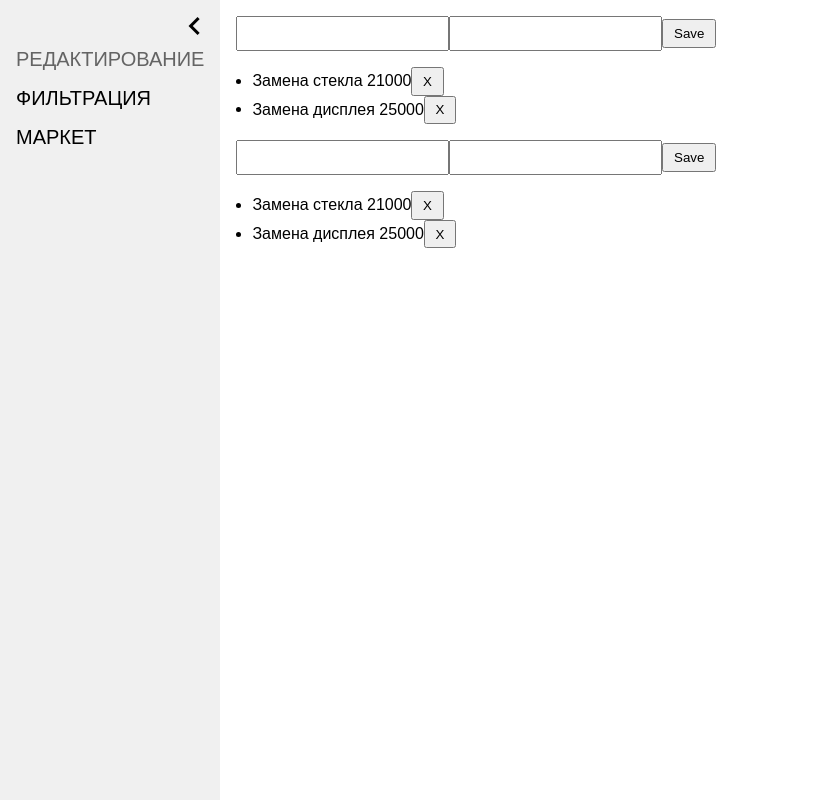
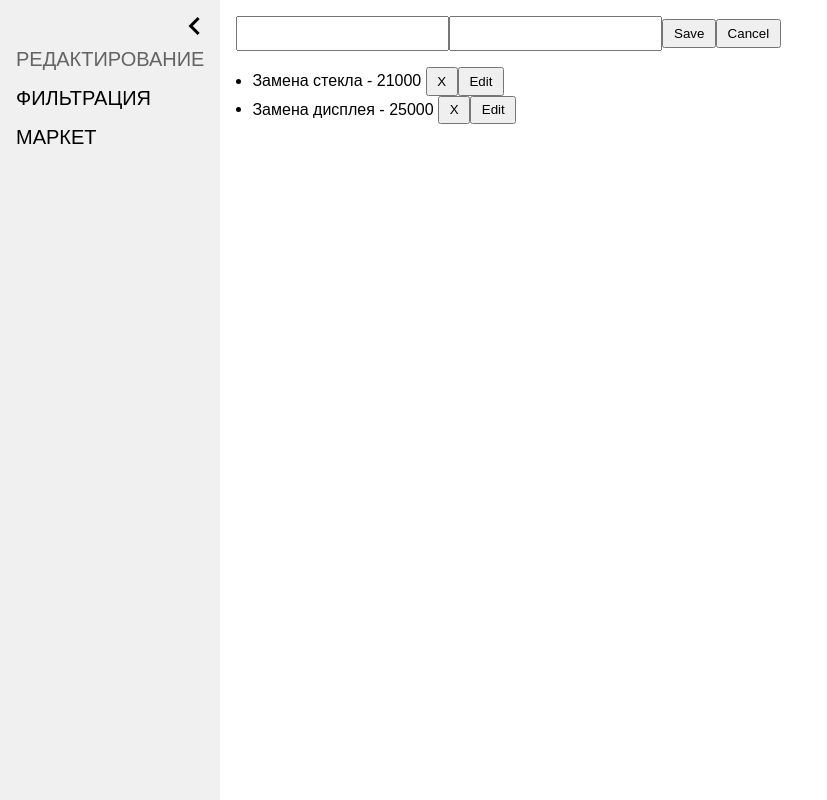
Before and after one commit to NazarovAn/ra-hw-10, a React (Create React App) app: page /first in a window 1280 px wide. Shown: the whole page, without its empty margins (0-827 px from the left). Built offline with nearby package versions, Linux system fonts and the light colour scheme.

Commit message:
First task functional components done

```diff
--- a/src/components/HW-10.1/Services.js
+++ b/src/components/HW-10.1/Services.js
@@ -2,8 +2,8 @@ import React from 'react';
 import './Services.css';
 import ServiceAdd from './components/ServiceAdd';
 import ServiceList from './components/ServiceList';
-import ServiceAddClassBased from './components/ServiceAddClassBased';
-import ServiceListClassBased from './components/ServiceListClassBased';
+// import ServiceAddClassBased from './components/ServiceAddClassBased';
+// import ServiceListClassBased from './components/ServiceListClassBased';
 import store from './store/store';
 import { Provider } from 'react-redux';
 
@@ -13,8 +13,8 @@ export default function Services() {
       <div className="pd_1">
         <ServiceAdd />
         <ServiceList />
-        <ServiceAddClassBased />
-        <ServiceListClassBased />
+        {/* <ServiceAddClassBased />
+        <ServiceListClassBased /> */}
       </div>
     </Provider>
   )
--- a/src/components/HW-10.1/actions/actionCreators.js
+++ b/src/components/HW-10.1/actions/actionCreators.js
@@ -1,17 +1,33 @@
 import {
   ADD_SERVICE,
+  CHANGE_SERVICE_FIELD,
+  CLEAR_SERVICE_FIELD,
   REMOVE_SERVICE,
-  CHANGE_SERVICE_FIELD,
+  GET_EDITED_SERVICE_ID,
+  CLEAR_EDITED_SERVICE_ID,
+  SAVE_EDITED_SERVICE,
 } from './actionTypes';
 
-export function addService(name, price) {
-  return { type: ADD_SERVICE, payload: { name, price } };
+export function addService(service) {
+  return { type: ADD_SERVICE, payload: service };
 }
-
 export function removeService(id) {
-  return { type: REMOVE_SERVICE, payload: { id } };
+  return { type: REMOVE_SERVICE, payload: id };
 }
 
 export function changeServiceField(name, value) {
   return { type: CHANGE_SERVICE_FIELD, payload: { name, value } };
 }
+export function clearServiceField() {
+  return { type: CLEAR_SERVICE_FIELD }
+}
+
+export function getEditedServiceId(id) {
+  return { type: GET_EDITED_SERVICE_ID, payload: id };
+}
+export function clearEditedServiceId() {
+  return { type: CLEAR_EDITED_SERVICE_ID };
+}
+export function saveEditedService(service) {
+  return { type: SAVE_EDITED_SERVICE, payload: service };
+}
--- a/src/components/HW-10.1/actions/actionTypes.js
+++ b/src/components/HW-10.1/actions/actionTypes.js
@@ -1,3 +1,9 @@
-export const ADD_SERVICE = "ADD_SERVICE";
-export const REMOVE_SERVICE = "REMOVE_SERVICE";
-export const CHANGE_SERVICE_FIELD = "CHANGE_SERVICE_FIELD";
+export const ADD_SERVICE = 'ADD_SERVICE';
+export const REMOVE_SERVICE = 'REMOVE_SERVICE';
+
+export const GET_EDITED_SERVICE_ID = 'GET_EDITED_SERVICE_ID';
+export const CLEAR_EDITED_SERVICE_ID = 'CLEAR_EDITED_SERVICE_ID';
+export const SAVE_EDITED_SERVICE = 'SAVE_EDITED_SERVICE';
+
+export const CHANGE_SERVICE_FIELD = 'CHANGE_SERVICE_FIELD';
+export const CLEAR_SERVICE_FIELD = 'CLEAR_SERVICE_FIELD';
--- a/src/components/HW-10.1/components/ServiceAdd.js
+++ b/src/components/HW-10.1/components/ServiceAdd.js
@@ -1,43 +1,45 @@
 import React from 'react';
-import { useSelector, useDispatch } from 'react-redux';
-import { changeServiceField, addService } from '../actions/actionCreators';
-
-const selectServiceAdd = ({ serviceAdd }) => serviceAdd; // const selectServiceAdd = (state) => state.serviceAdd;
+import { useDispatch, useSelector } from 'react-redux';
+import { addService, changeServiceField, saveEditedService, clearServiceField, clearEditedServiceId } from '../actions/actionCreators';
 
 export default function ServiceAdd() {
-  const item = useSelector(selectServiceAdd);
   const dispatch = useDispatch();
-
-  // const handleChange = React.useCallback(
-  //   (event) => {
-  //     const { name, value } = event.target;
-  //     dispatch(changeServiceField(name, value));
-  //   },
-  //   [dispatch]
-  // )
-  // const handleSubmit =  React.useCallback(
-  //   (event) => {
-  //     event.preventDefault();
-  //     dispatch(addService(item.name, item.price));
-  //   },
-  //   [item, dispatch]
-  // )
+  const item = useSelector(state => state.serviceAdd);
+  const editedServiceId = useSelector(state => state.serviceEdit);
 
   const handleChange = (event) => {
-    const { name, value } = event.target;
-    dispatch(changeServiceField(name, value));
+    dispatch(changeServiceField(event.target.name, event.target.value ));
   }
+
   const handleSubmit = (event) => {
     event.preventDefault();
-    dispatch(addService(item.name, item.price));
+    if(editedServiceId) {
+      const editedService = {
+        id: editedServiceId,
+        name: item.name,
+        price: item.price,
+      }
+
+      dispatch(saveEditedService(editedService));
+      dispatch(clearEditedServiceId());
+    } else {
+      dispatch(addService({ name: item.name, price: item.price }));
+    }
+    dispatch(clearServiceField());
   }
 
+  const handleCancel = (event) => {
+    event.preventDefault();
+    dispatch(clearServiceField());
+    dispatch(clearEditedServiceId());
+  }
 
   return (
     <form onSubmit={ handleSubmit }>
-      <input className="services_input" name='name' onChange={ handleChange } value={ item.name } />
-      <input className="services_input" name='price' onChange={ handleChange } value={ item.price } />
-      <button className="services_button" type='submit'>Save</button>
+      <input className="services_input" onChange={ handleChange } name="name" value={ item.name } />
+      <input className="services_input" onChange={ handleChange } name="price" value={ item.price } />
+      <button className="services_button">Save</button>
+      <button className="services_button" onClick={ handleCancel }>Cancel</button>
     </form>
   )
 }
--- a/src/components/HW-10.1/components/ServiceList.js
+++ b/src/components/HW-10.1/components/ServiceList.js
@@ -1,25 +1,36 @@
 import React from 'react';
 import { useSelector, useDispatch } from 'react-redux';
-import { removeService } from '../actions/actionCreators';
+import { removeService, getEditedServiceId, changeServiceField, clearServiceField, clearEditedServiceId } from '../actions/actionCreators';
 
 export default function ServiceList() {
-  const items = useSelector(({ seviceList }) => seviceList);
+  const list = useSelector(state => state.serviceList);
+  const editedServiceId = useSelector(state => state.serviceEdit);
   const dispatch = useDispatch();
 
-  const handleRemove = id => {
+  const handleRemove = (id) => {
+    if (editedServiceId === id) {
+      dispatch(clearServiceField());
+      dispatch(clearEditedServiceId());
+    }
     dispatch(removeService(id));
-  };
+  }
+
+  const handleEdit = (service) => {
+    dispatch(getEditedServiceId(service.id));
+    dispatch(changeServiceField('name', service.name));
+    dispatch(changeServiceField('price', service.price));
+  }
 
   return (
-    <ul className="pd_1" >
-      {items.map(({ id, name, price }) => {
+    <ul className="pd_1">
+      { list.map((service) => {
         return (
-          <li key={ id }>
-            { `${ name } ${ price }` }
-            <button className="services_button" onClick={ () => handleRemove(id) }>X</button>
-          </li>
-        )
-      })}
+          <li key={ service.id }>
+            <span>{ service.name } - { service.price }</span>&nbsp;
+            <button className="services_button" onClick={ () => handleRemove(service.id) }>X</button>
+            <button className="services_button" onClick={ () => handleEdit(service) }>Edit</button>
+          </li>)
+      }) }
     </ul>
   )
 }
--- a/src/components/HW-10.1/reducers/serviceAdd.js
+++ b/src/components/HW-10.1/reducers/serviceAdd.js
@@ -1,18 +1,22 @@
-import { ADD_SERVICE, CHANGE_SERVICE_FIELD } from '../actions/actionTypes';
+import { CHANGE_SERVICE_FIELD, CLEAR_SERVICE_FIELD } from '../actions/actionTypes';
 
 const initialState = {
-  name: '',
-  price: '',
+    name: '',
+    price: '',
 }
 
-export default function serviceAddReducer(state = initialState, action) {
+const serviceAddReducer = (state = initialState, action) => {
   switch (action.type) {
     case CHANGE_SERVICE_FIELD:
       const { name, value } = action.payload;
       return { ...state, [name]: value };
-    case ADD_SERVICE:
-      return initialState;
+
+    case CLEAR_SERVICE_FIELD:
+      return initialState
+
     default:
       return state;
   }
 }
+
+export default serviceAddReducer
--- /dev/null
+++ b/src/components/HW-10.1/reducers/serviceEdit.js
@@ -0,0 +1,21 @@
+import {
+  GET_EDITED_SERVICE_ID,
+  CLEAR_EDITED_SERVICE_ID,
+} from '../actions/actionTypes';
+
+const initialState = null;
+
+const serviceEditReducer = (state = initialState, action) => {
+  switch (action.type) {
+    case GET_EDITED_SERVICE_ID:
+      return action.payload;
+
+    case CLEAR_EDITED_SERVICE_ID:
+      return initialState;
+
+    default:
+      return state;
+  }
+}
+
+export default serviceEditReducer;
--- a/src/components/HW-10.1/reducers/serviceList.js
+++ b/src/components/HW-10.1/reducers/serviceList.js
@@ -1,20 +1,30 @@
-import { nanoid } from 'nanoid';
-import { ADD_SERVICE, REMOVE_SERVICE } from '../actions/actionTypes';
+import { nanoid } from "nanoid";
+import {
+  ADD_SERVICE,
+  REMOVE_SERVICE,
+  SAVE_EDITED_SERVICE,
+} from '../actions/actionTypes';
 
 const initialState = [
   { id: nanoid(), name: 'Замена стекла', price: 21000 },
   { id: nanoid(), name: 'Замена дисплея', price: 25000 },
 ];
 
-export default function serviceListReducer(state = initialState, action) {
+const serviceListReducer = (state = initialState, action) => {
   switch (action.type) {
     case ADD_SERVICE:
-      const { name, price } = action.payload;
-      return [...state, { id: nanoid(), name, price: Number(price) }];
+      return [...state, { id:nanoid(), ...action.payload }];
+
     case REMOVE_SERVICE:
-      const { id } = action.payload;
-      return state.filter(service => service.id !== id);
+      const id = action.payload;
+      return state.filter((service) => service.id !== id);
+
+    case SAVE_EDITED_SERVICE:
+      const editedService = action.payload;
+      return state.map((service) => service.id === editedService.id ? editedService : service);
     default:
       return state;
   }
 }
+
+export default serviceListReducer;
--- a/src/components/HW-10.1/store/store.js
+++ b/src/components/HW-10.1/store/store.js
@@ -1,10 +1,12 @@
-import { createStore, combineReducers } from 'redux';
+import { createStore, combineReducers } from "redux";
 import serviceAddReducer from '../reducers/serviceAdd';
+import serviceEditReducer from '../reducers/serviceEdit';
 import serviceListReducer from '../reducers/serviceList';
 
 const reducer = combineReducers({
-  seviceList: serviceListReducer,
   serviceAdd: serviceAddReducer,
+  serviceEdit: serviceEditReducer,
+  serviceList: serviceListReducer,
 })
 
 const store = createStore(reducer, window.__REDUX_DEVTOOLS_EXTENSION__ && window.__REDUX_DEVTOOLS_EXTENSION__());
```
Also changed, not shown: 1 other file (tests, documents, lock files or other folders).
